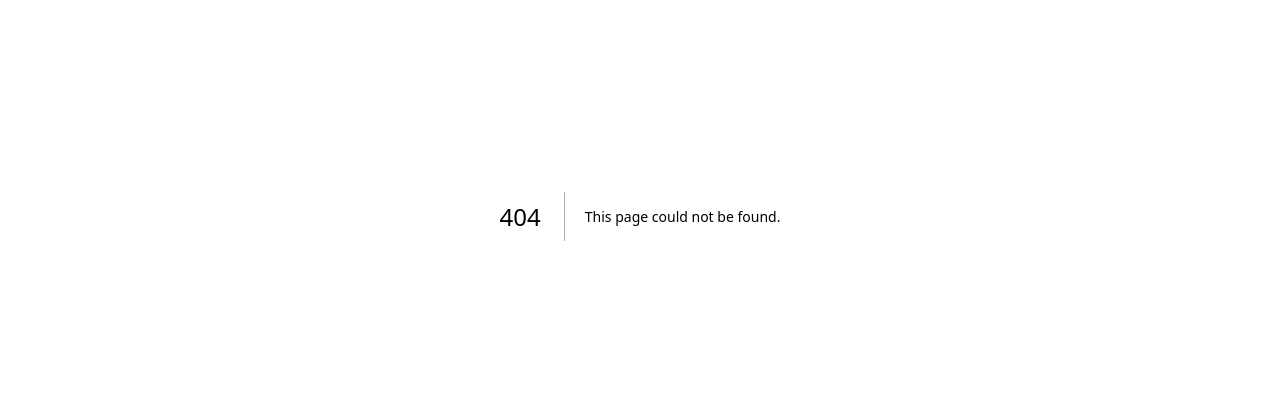
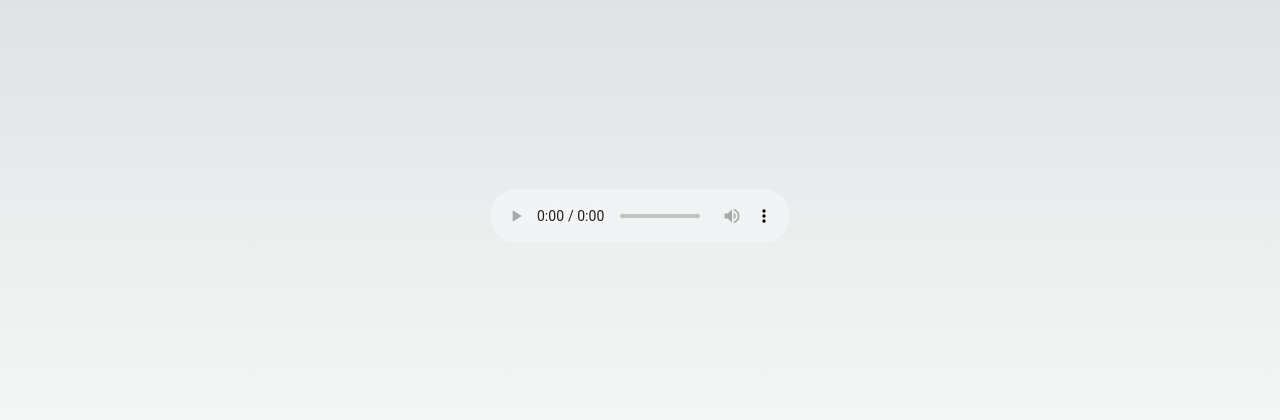
Before and after one commit to pceolato/poc-videojs-audio-record, a Next.js app: page /audio in a window 1280 px wide. Before the commit this address had no page. Shown: the part 184-604 px from the top of the page. Built offline with nearby package versions, Linux system fonts and the light colour scheme.

Commit message:
feat: added audio test

```diff
--- /dev/null
+++ b/src/app/audio/page.tsx
@@ -0,0 +1,7 @@
+export default function Audio() {
+    return (
+        <div className="h-screen flex justify-center items-center">
+            <audio src="https://cothefato-media.s3.amazonaws.com/file_1687998266880.webm" controls />
+        </div>
+    )
+}
```
